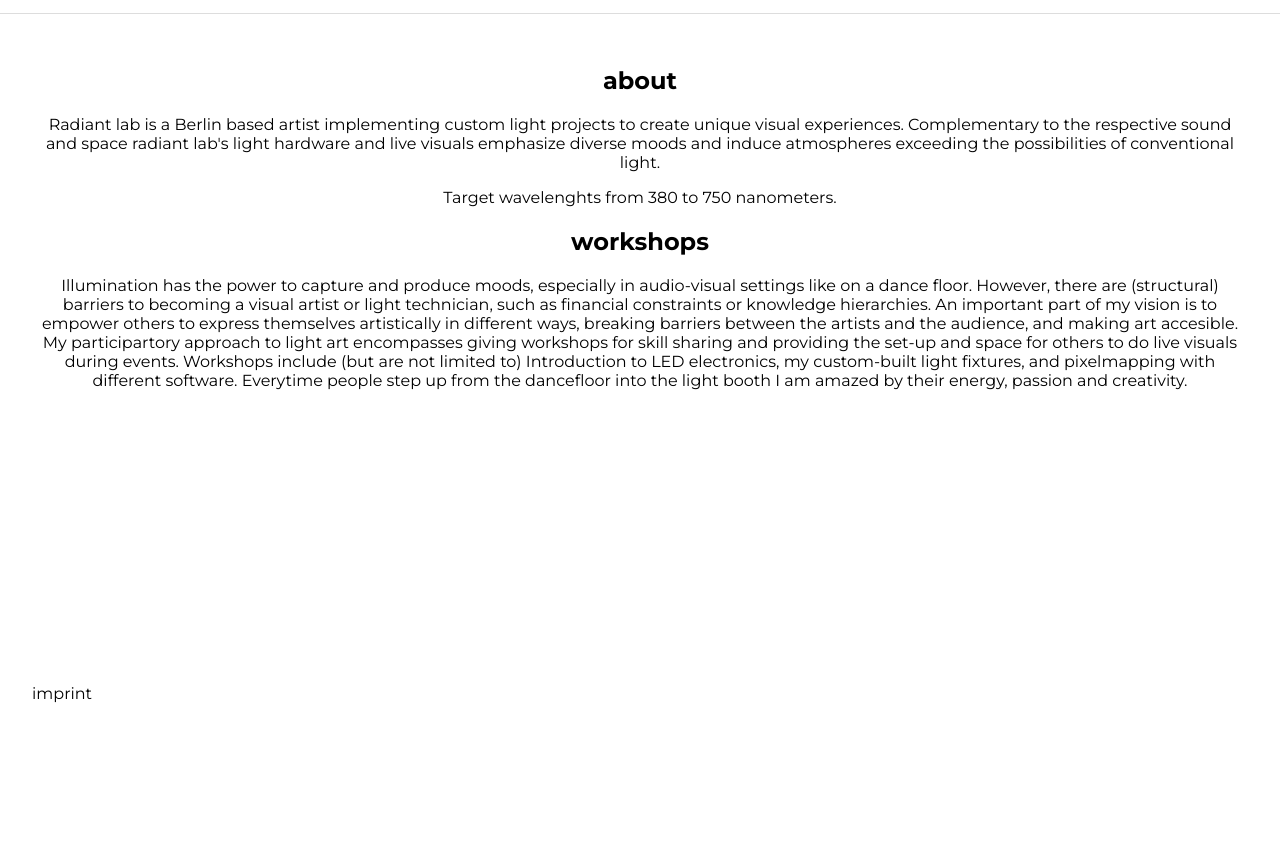
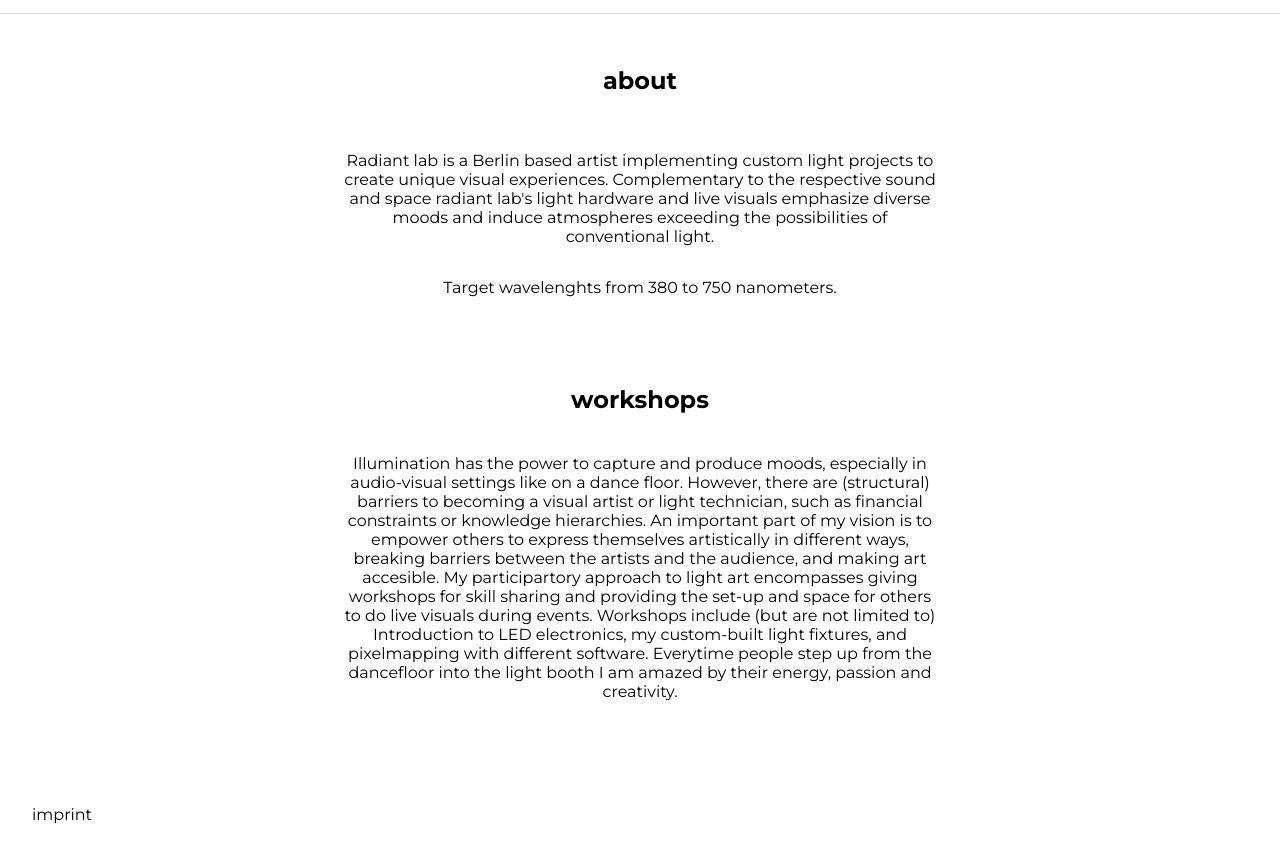
Before and after one commit to radiant-lab/radiant-lab.github.io, a plain HTML site: page about.html in a window 1280 px wide. Shown: the part 65-921 px from the top of the page. Before the commit the page ends 800 px from the top, so only its background shows below. Drawn offline with Linux system fonts and the light colour scheme.

Commit message:
added textbox for about text

```diff
--- a/about.html
+++ b/about.html
@@ -36,27 +36,35 @@
     <main>
         <section class="content">
             <h1>about</h1>
-            <p>Radiant lab is a Berlin based artist implementing custom light projects to create unique visual
+            <section class="text-box">
+                <p>
+                    Radiant lab is a Berlin based artist implementing custom light projects to create unique visual
                     experiences. Complementary to the respective sound and space radiant lab's light hardware and live
                     visuals emphasize diverse moods and induce atmospheres exceeding the possibilities of conventional
                     light.</br>
-            <p>Target wavelenghts from 380 to 750 nanometers.</p>
+                <p>
+                    Target wavelenghts from 380 to 750 nanometers.</p>
                 </p>
-
+            </section>
             <p>
             <h2>workshops</h2>
-            <section class=".text-box">
-            Illumination has the power to capture and produce moods, especially in audio-visual settings like on a dance
+            <section class="text-box">
+                Illumination has the power to capture and produce moods, especially in audio-visual settings like on a
+                dance
                 floor.
-            However, there are (structural) barriers to becoming a visual artist or light technician, such as financial
+                However, there are (structural) barriers to becoming a visual artist or light technician, such as
+                financial
                 constraints or knowledge hierarchies.
-            An important part of my vision is to empower others to express themselves artistically in different ways,
+                An important part of my vision is to empower others to express themselves artistically in different
+                ways,
                 breaking barriers between the artists and the audience, and making art accesible.
                 My participartory approach to light art encompasses giving workshops for skill sharing and providing the
                 set-up and space for others to do live visuals during events.
-            Workshops include (but are not limited to) Introduction to LED electronics, my custom-built light fixtures,
+                Workshops include (but are not limited to) Introduction to LED electronics, my custom-built light
+                fixtures,
                 and pixelmapping with different software.
-            Everytime people step up from the dancefloor into the light booth I am amazed by their energy, passion and
+                Everytime people step up from the dancefloor into the light booth I am amazed by their energy, passion
+                and
                 creativity.
             </section>
             </p>
```
Lines whose indentation alone changed are shown as unchanged.
